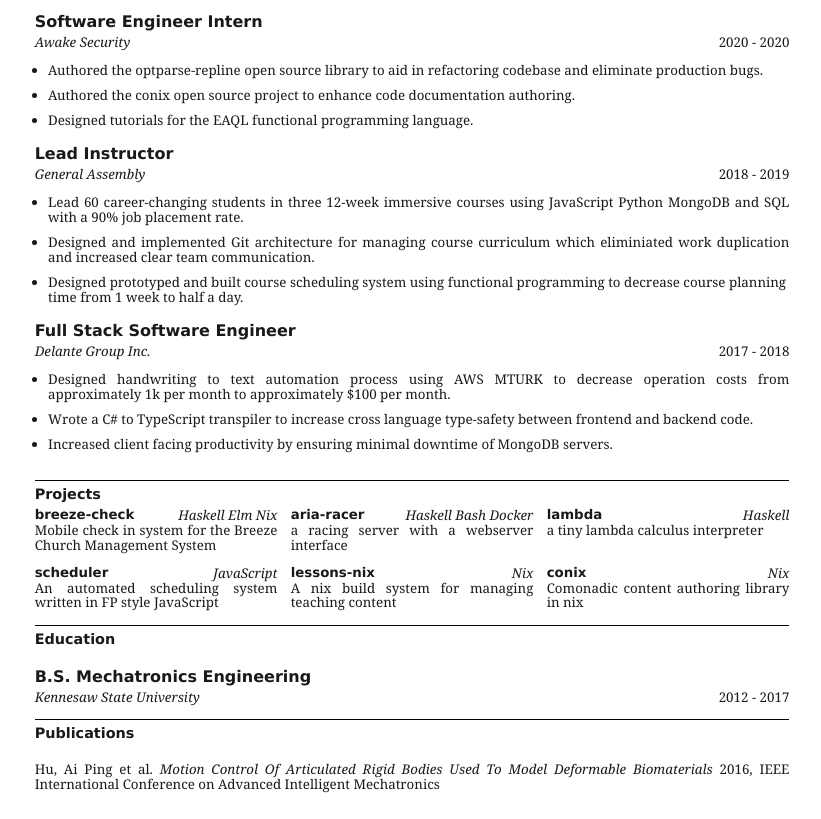
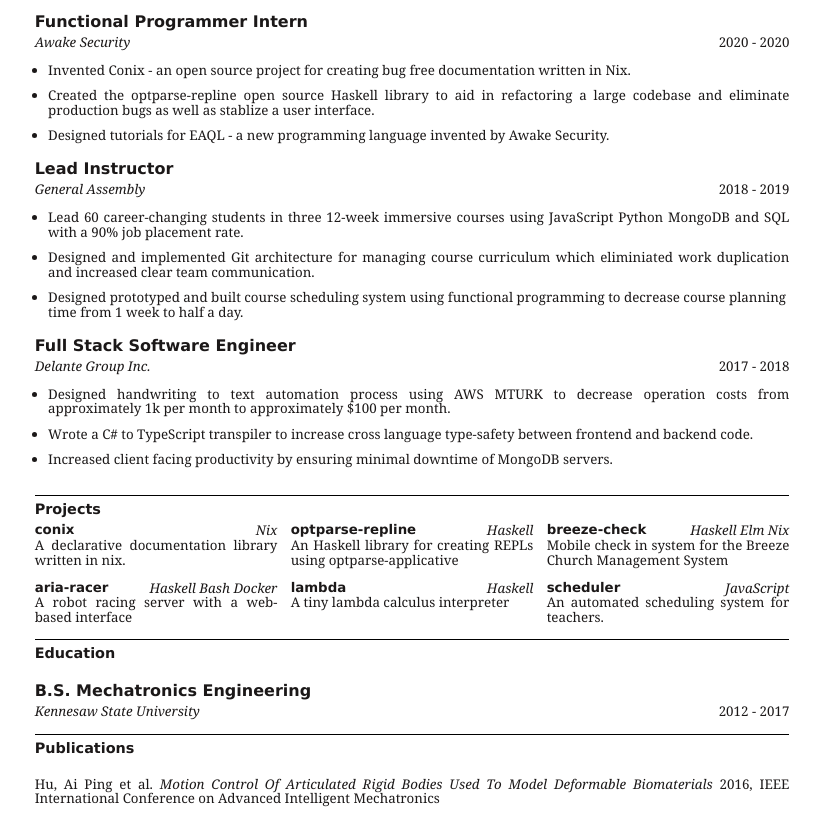
Before and after one commit to theNerd247/theNerd247.github.io, a plain HTML site: page resume.html in a window 1280 px wide. Shown: the part 115-934 px from the top of the page, without its empty margins (228-1049 px from the left). Drawn offline with Linux system fonts and the light colour scheme.

Commit message:
Deploy theNerd247/theNerd247.github.io to github.com/theNerd247/theNerd247.github.io.git:gh-pages

```diff
--- a/resume.html
+++ b/resume.html
@@ -28,15 +28,15 @@ noah.harvey247@gmail.com - linkedin.com/in/noahharvey - github.com/theNerd247
 <h3 id="experience">Experience</h3>
 <div class="section-contents">
 <div class="subsection">
-<h4 id="software-engineer-intern">Software Engineer Intern</h4>
+<h4 id="functional-programmer-intern">Functional Programmer Intern</h4>
 <div class="aligned">
 <span class="left-align">Awake Security</span> <span class="right-align"> 2020 - 2020 </span>
 </div>
 <div class="content">
 <ul>
-<li>Authored the optparse-repline open source library to aid in refactoring codebase and eliminate production bugs.</li>
-<li>Authored the conix open source project to enhance code documentation authoring.</li>
-<li>Designed tutorials for the EAQL functional programming language.
+<li>Invented Conix - an open source project for creating bug free documentation written in Nix.</li>
+<li>Created the optparse-repline open source Haskell library to aid in refactoring a large codebase and eliminate production bugs as well as stablize a user interface.</li>
+<li>Designed tutorials for EAQL - a new programming language invented by Awake Security.
 </div></li>
 </ul>
 </div>
@@ -73,6 +73,22 @@ noah.harvey247@gmail.com - linkedin.com/in/noahharvey - github.com/theNerd247
 <div class="section-contents">
 <div class="subsection">
 <div class="aligned">
+<span class="left-align">conix</span> <span class="right-align"> Nix </span>
+</div>
+<div class="content">
+A declarative documentation library written in nix.
+</div>
+</div>
+<div class="subsection">
+<div class="aligned">
+<span class="left-align">optparse-repline</span> <span class="right-align"> Haskell </span>
+</div>
+<div class="content">
+An Haskell library for creating REPLs using optparse-applicative
+</div>
+</div>
+<div class="subsection">
+<div class="aligned">
 <span class="left-align">breeze-check</span> <span class="right-align"> Haskell Elm Nix </span>
 </div>
 <div class="content">
@@ -84,7 +100,7 @@ Mobile check in system for the Breeze Church Management System
 <span class="left-align">aria-racer</span> <span class="right-align"> Haskell Bash Docker </span>
 </div>
 <div class="content">
-a racing server with a webserver interface
+A robot racing server with a web-based interface
 </div>
 </div>
 <div class="subsection">
@@ -92,7 +108,7 @@ a racing server with a webserver interface
 <span class="left-align">lambda</span> <span class="right-align"> Haskell </span>
 </div>
 <div class="content">
-a tiny lambda calculus interpreter
+A tiny lambda calculus interpreter
 </div>
 </div>
 <div class="subsection">
@@ -100,23 +116,7 @@ a tiny lambda calculus interpreter
 <span class="left-align">scheduler</span> <span class="right-align"> JavaScript </span>
 </div>
 <div class="content">
-An automated scheduling system written in FP style JavaScript
-</div>
-</div>
-<div class="subsection">
-<div class="aligned">
-<span class="left-align">lessons-nix</span> <span class="right-align"> Nix </span>
-</div>
-<div class="content">
-A nix build system for managing teaching content
-</div>
-</div>
-<div class="subsection">
-<div class="aligned">
-<span class="left-align">conix</span> <span class="right-align"> Nix </span>
-</div>
-<div class="content">
-Comonadic content authoring library in nix
+An automated scheduling system for teachers.
 </div>
 </div>
 </div>
```
Also changed, not shown: 1 other file.
